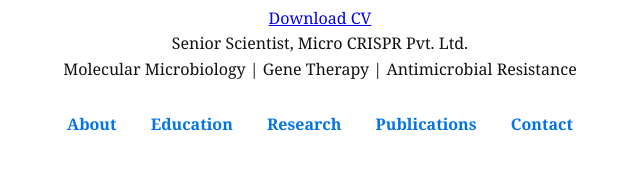
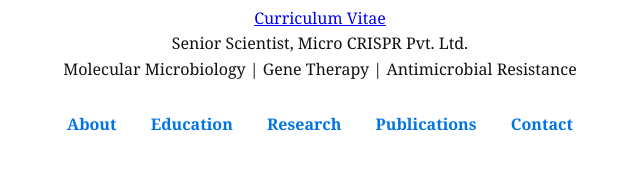
Before and after one commit to deepbio24/deepbio24.github.io, a plain HTML site: page index.html in a window 1280 px wide. Shown: the part 297-474 px from the top of the page, 320-960 px from the left. Drawn offline with Linux system fonts and the light colour scheme.

Commit message:
Update index.html

```diff
--- a/index.html
+++ b/index.html
@@ -68,7 +68,7 @@
   <header>
     <img src="deepak-profile.jpg" alt="Dr. Deepak K. Singh">
     $1
-    <p><a href="DKS-CV.pdf" target="_blank">Download CV</a></p>
+    <p><a href="DKS-CV.pdf" target="_blank">Curriculum Vitae</a></p>
     <p>Senior Scientist, Micro CRISPR Pvt. Ltd.</p>
     <p>Molecular Microbiology | Gene Therapy | Antimicrobial Resistance</p>
   </header>
```
